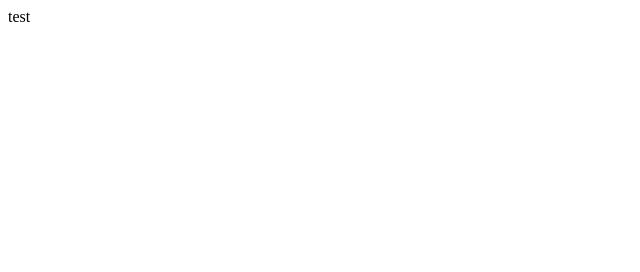
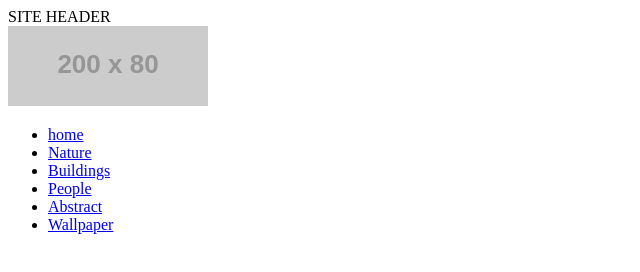
Before and after one commit to Nomonjon3007/git-fundamentals, a plain HTML site: page index.html in a window 1280 px wide. Shown: the whole page, without its empty margins (0-640 px from the left). Drawn offline with Linux system fonts and the light colour scheme; placeholder pictures from the web are drawn by us.

Commit message:
Add site-header

```diff
--- a/index.html
+++ b/index.html
@@ -3,9 +3,27 @@
 <head>
   <meta charset="UTF-8">
   <meta name="viewport" content="width=device-width, initial-scale=1.0">
-  <title>Test</title>
+  <title>Image gallery</title>
 </head>
 <body>
-  test
+
+  SITE HEADER
+  <header>
+    <a href="#">
+    <img src="https://via.placeholder.com/200/80" alt="Placeholder logo"width="200" height="80">
+    </a>
+
+    <nav>
+      <ul>
+        <li><a href="index.html">home</a></li>
+        <li><a href="index.html">Nature</a></li>
+        <li><a href="index.html">Buildings</a></li>
+        <li><a href="index.html">People</a></li>
+        <li><a href="index.html">Abstract</a></li>
+        <li><a href="index.html">Wallpaper</a></li>
+
+      </ul>
+    </nav>
+  </header>
 </body>
 </html>
--- /dev/null
+++ b/styles.css
@@ -0,0 +1 @@
+/* test */
```
Also changed, not shown: 1 other file.
